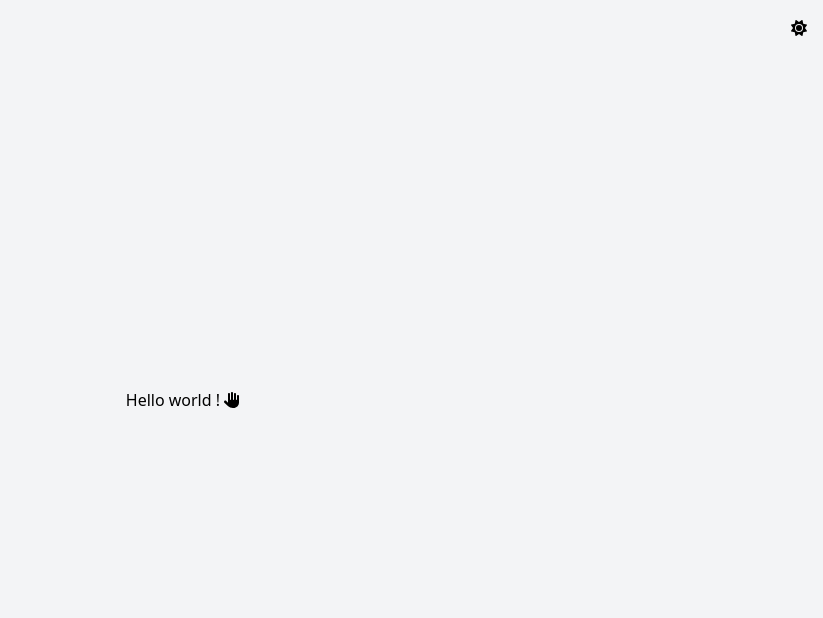
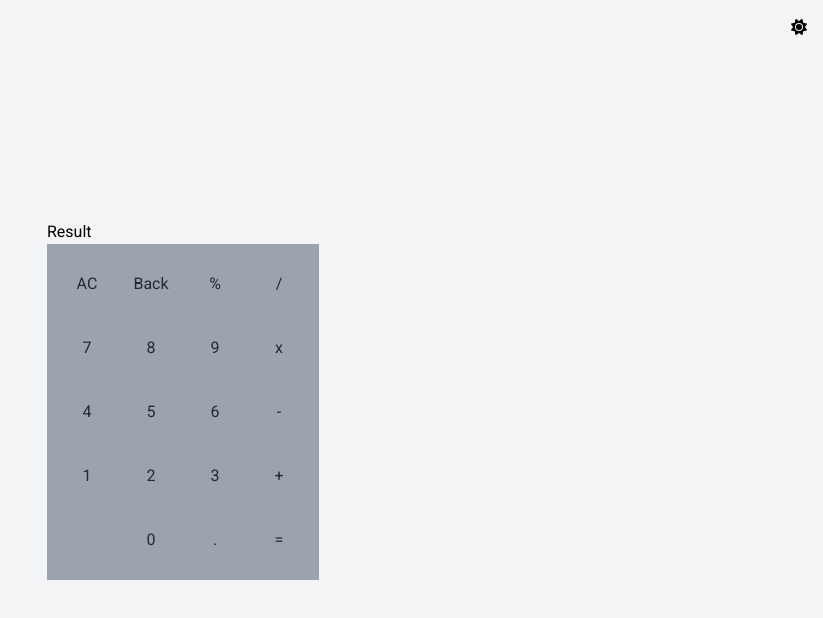
Before and after one commit to godart-corentin/calculator-app, a React (Create React App) app: page / in a window 1280 px wide. Shown: the top 618 px of the page, without its empty margins (457-1280 px from the left). Built offline with nearby package versions, Linux system fonts and the light colour scheme.

Commit message:
Structure basique de la calculatrice + commencement du design pour le clavier

```diff
--- a/public/index.html
+++ b/public/index.html
@@ -9,6 +9,16 @@
     <link rel="apple-touch-icon" href="%PUBLIC_URL%/logo192.png" />
     <link rel="manifest" href="%PUBLIC_URL%/manifest.json" />
     <title>Calculator App</title>
+    <link rel="preconnect" href="https://fonts.googleapis.com" />
+    <link
+      rel="preconnect"
+      href="https://fonts.gstatic.com"
+      crossorigin="true"
+    />
+    <link
+      href="https://fonts.googleapis.com/css2?family=Inter:wght@400;600;700&family=Roboto&display=swap"
+      rel="stylesheet"
+    />
   </head>
   <body>
     <noscript>You need to enable JavaScript to run this app.</noscript>
--- a/src/App.tsx
+++ b/src/App.tsx
@@ -1,13 +1,11 @@
-import { FontAwesomeIcon } from "@fortawesome/react-fontawesome";
+import { Calculator } from "./components/Calculator";
 import { ThemeSwitcher } from "./components/ThemeSwitcher";
 
 function App() {
   return (
     <div className="relative flex h-screen items-center justify-center bg-gray-100 dark:bg-gray-800">
       <ThemeSwitcher />
-      <h1 className="dark:text-white">
-        Hello world ! <FontAwesomeIcon icon="hand" />
-      </h1>
+      <Calculator />
     </div>
   );
 }
--- /dev/null
+++ b/src/components/Calculator.tsx
@@ -0,0 +1,10 @@
+import { Keypad } from "./Keypad";
+
+export const Calculator = () => {
+  return (
+    <div>
+      <div>Result</div>
+      <Keypad />
+    </div>
+  );
+};
--- /dev/null
+++ b/src/components/Key.tsx
@@ -0,0 +1,11 @@
+type KeyProps = {
+  value: string;
+};
+
+export const Key = ({ value }: KeyProps) => {
+  return (
+    <div className="flex h-12 w-12 cursor-pointer items-center justify-center rounded-full text-gray-800 hover:bg-gray-700 dark:text-gray-100">
+      {value}
+    </div>
+  );
+};
--- /dev/null
+++ b/src/components/Keypad.tsx
@@ -0,0 +1,28 @@
+import { Key } from "./Key";
+
+export const Keypad = () => {
+  return (
+    <div className="grid grid-cols-4 grid-rows-5 gap-4 bg-gray-400 p-4 dark:bg-gray-900">
+      <Key value="AC" />
+      <Key value="Back" />
+      <Key value="%" />
+      <Key value="/" />
+      <Key value="7" />
+      <Key value="8" />
+      <Key value="9" />
+      <Key value="x" />
+      <Key value="4" />
+      <Key value="5" />
+      <Key value="6" />
+      <Key value="-" />
+      <Key value="1" />
+      <Key value="2" />
+      <Key value="3" />
+      <Key value="+" />
+      <div></div>
+      <Key value="0" />
+      <Key value="." />
+      <Key value="=" />
+    </div>
+  );
+};
--- a/src/index.css
+++ b/src/index.css
@@ -12,4 +12,5 @@ body {
   height: 100vh;
   width: 100vw;
   max-width: 100%;
+  font-family: "Roboto", sans-serif;
 }
```
